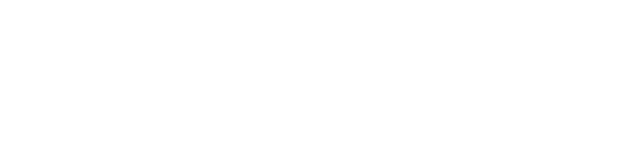
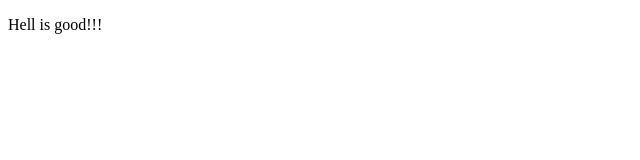
Before and after one commit to duwadikaustuv/Demo1, a plain HTML site: page index.html in a window 1280 px wide. Shown: the whole page, without its empty margins (0-640 px from the left). Drawn offline with Linux system fonts and the light colour scheme.

Commit message:
Message from hell's CEO

```diff
--- a/index.html
+++ b/index.html
@@ -6,6 +6,6 @@
     <title>Document</title>
 </head>
 <body>
-
+    <p>Hell is good!!!</p>
 </body>
 </html>
```
